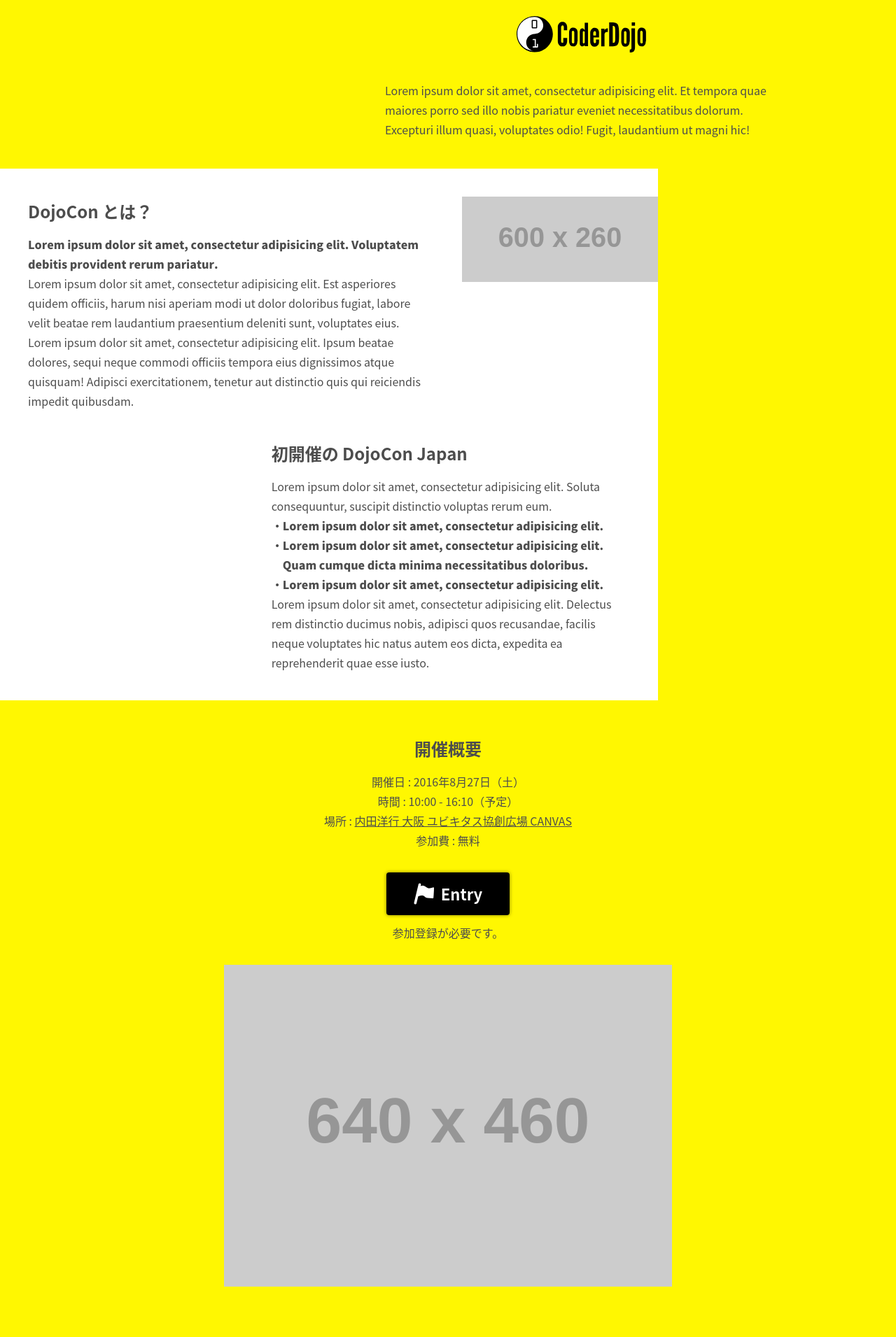
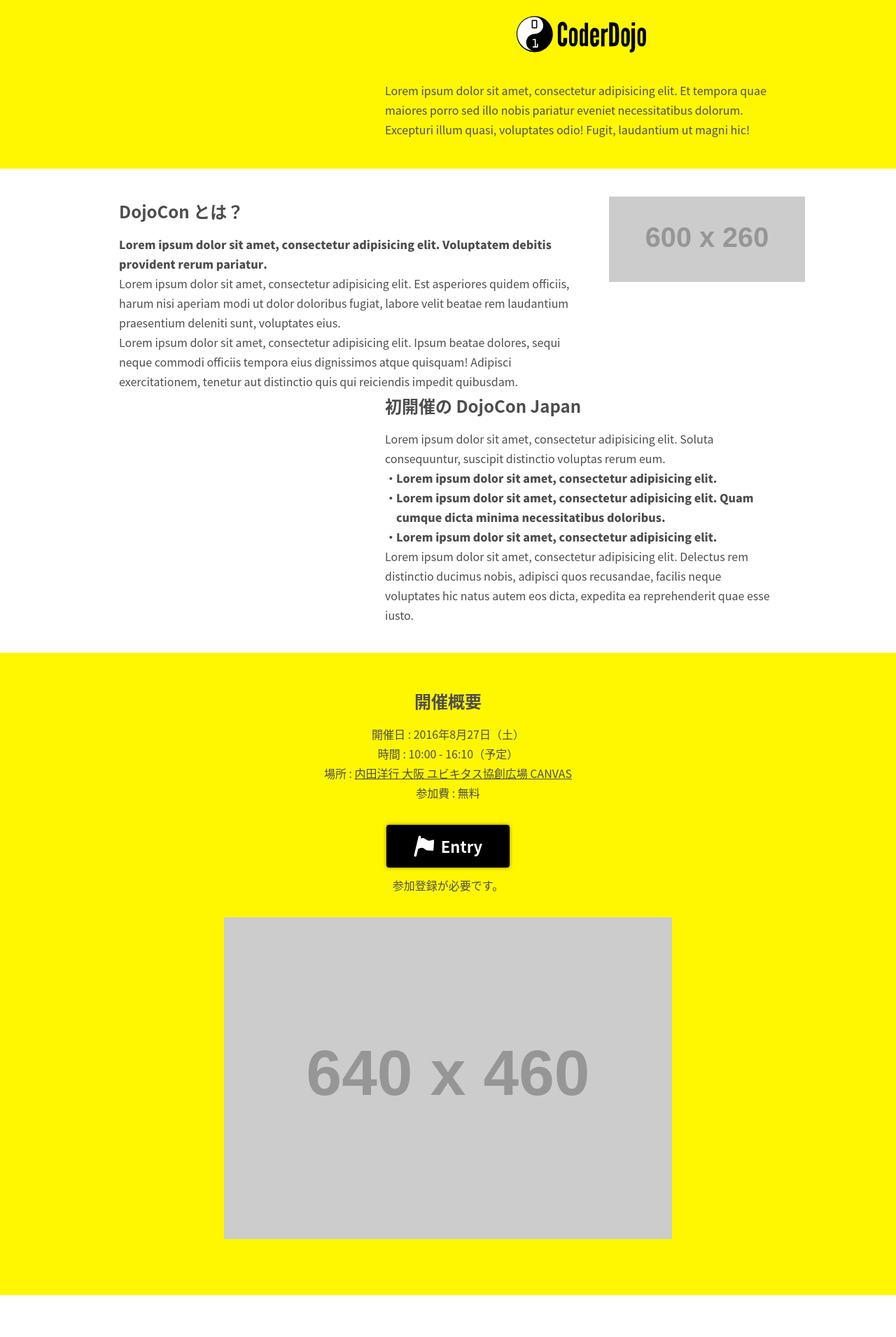
Before and after one commit to dojocon-japan/dojocon2016.coderdojo.jp, a Jekyll site: the page built from index.html, in a window 1280 px wide. Shown: the part 936-2847 px from the top of the page at 70% size. Built offline with Jekyll 4.4.1, drawn with Linux system fonts in a browser that asks for light colours; some web fonts are replaced; comment, search, counter and statistics services are not loaded.

Commit message:
Fix bugs

```diff
--- a/index.html
+++ b/index.html
@@ -33,7 +33,8 @@
 			<p>Lorem ipsum dolor sit amet, consectetur adipisicing elit. Et tempora quae maiores porro sed illo nobis pariatur eveniet necessitatibus dolorum. Excepturi illum quasi, voluptates odio! Fugit, laudantium ut magni hic!</p>
 		</div>
 	</div>
-	<div class="row">
+	<div class="what-is-dojocon-outer">
+		<div class="container">
 			<div class="what-is-dojocon">
 				<figure><img src="//placehold.it/600x260.png" alt="DojoCon のイメージ写真"></figure>
 				<div class="text">
@@ -43,8 +44,6 @@
 						Lorem ipsum dolor sit amet, consectetur adipisicing elit. Ipsum beatae dolores, sequi neque commodi officiis tempora eius dignissimos atque quisquam! Adipisci exercitationem, tenetur aut distinctio quis qui reiciendis impedit quibusdam.</p>
 				</div>
 			</div>
-	</div>
-	<div class="container first-dojocon-japan-outer">
 			<div class="first-dojocon-japan">
 				<h2>初開催の DojoCon Japan</h2>
 				<p>Lorem ipsum dolor sit amet, consectetur adipisicing elit. Soluta consequuntur, suscipit distinctio voluptas rerum eum.</p>
@@ -54,6 +53,7 @@
 					<li><strong>Lorem ipsum dolor sit amet, consectetur adipisicing elit.</strong></li>
 				</ul>
 				<p>Lorem ipsum dolor sit amet, consectetur adipisicing elit. Delectus rem distinctio ducimus nobis, adipisci quos recusandae, facilis neque voluptates hic natus autem eos dicta, expedita ea reprehenderit quae esse iusto.</p>
+			</div>
 		</div>
 	</div>
 	<div class="row">
@@ -136,7 +136,7 @@
 			</figure>
 			<h2 class="speaker-name">岡田 裕行</h2>
 			<p class="speaker-description">BlocklyDuino</p>
-			<a href="" class="button button-small button-black">More</a>
+			<p><a href="" class="button button-small button-black">More</a></p>
 		</li>
 		<li>
 			<figure class="speaker-avator">
@@ -144,7 +144,7 @@
 			</figure>
 			<h2 class="speaker-name">岡田 裕行</h2>
 			<p class="speaker-description">BlocklyDuino</p>
-			<a href="" class="button button-small button-black">More</a>
+			<p><a href="" class="button button-small button-black">More</a></p>
 		</li>
 		<li>
 			<figure class="speaker-avator">
@@ -152,7 +152,7 @@
 			</figure>
 			<h2 class="speaker-name">岡田 裕行</h2>
 			<p class="speaker-description">BlocklyDuino</p>
-			<a href="" class="button button-small button-black">More</a>
+			<p><a href="" class="button button-small button-black">More</a></p>
 		</li>
 		<li>
 			<figure class="speaker-avator">
@@ -160,7 +160,7 @@
 			</figure>
 			<h2 class="speaker-name">岡田 裕行</h2>
 			<p class="speaker-description">BlocklyDuino</p>
-			<a href="" class="button button-small button-black">More</a>
+			<p><a href="" class="button button-small button-black">More</a></p>
 		</li>
 		<li>
 			<figure class="speaker-avator">
@@ -168,7 +168,7 @@
 			</figure>
 			<h2 class="speaker-name">岡田 裕行</h2>
 			<p class="speaker-description">BlocklyDuino</p>
-			<a href="" class="button button-small button-black">More</a>
+			<p><a href="" class="button button-small button-black">More</a></p>
 		</li>
 		<li>
 			<figure class="speaker-avator">
@@ -176,7 +176,7 @@
 			</figure>
 			<h2 class="speaker-name">岡田 裕行</h2>
 			<p class="speaker-description">BlocklyDuino</p>
-			<a href="" class="button button-small button-black">More</a>
+			<p><a href="" class="button button-small button-black">More</a></p>
 		</li>
 	</ul>
 </div>
```
Also changed, not shown: assets/_sass/main.scss (+5 -2 lines), assets/css/main.css. Lines whose indentation alone changed are shown as unchanged.
